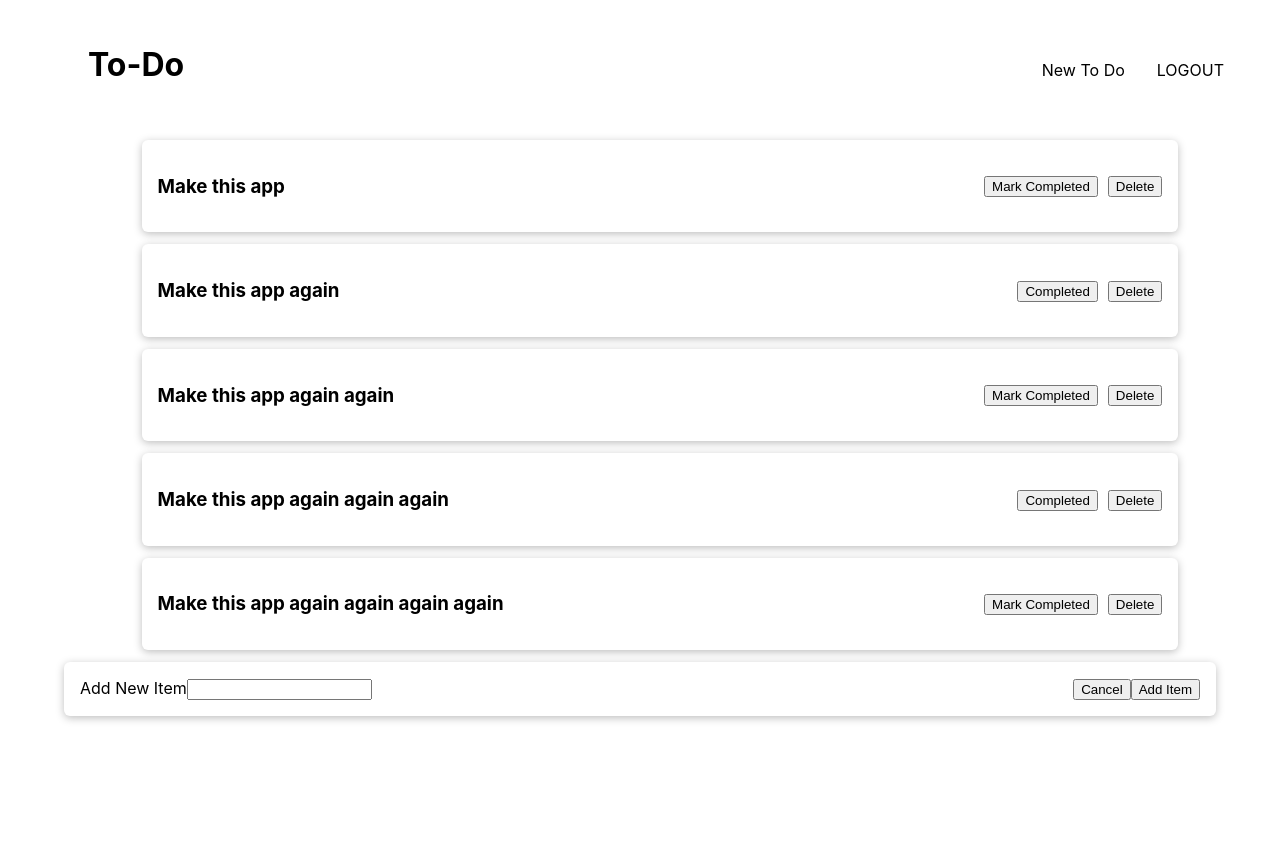
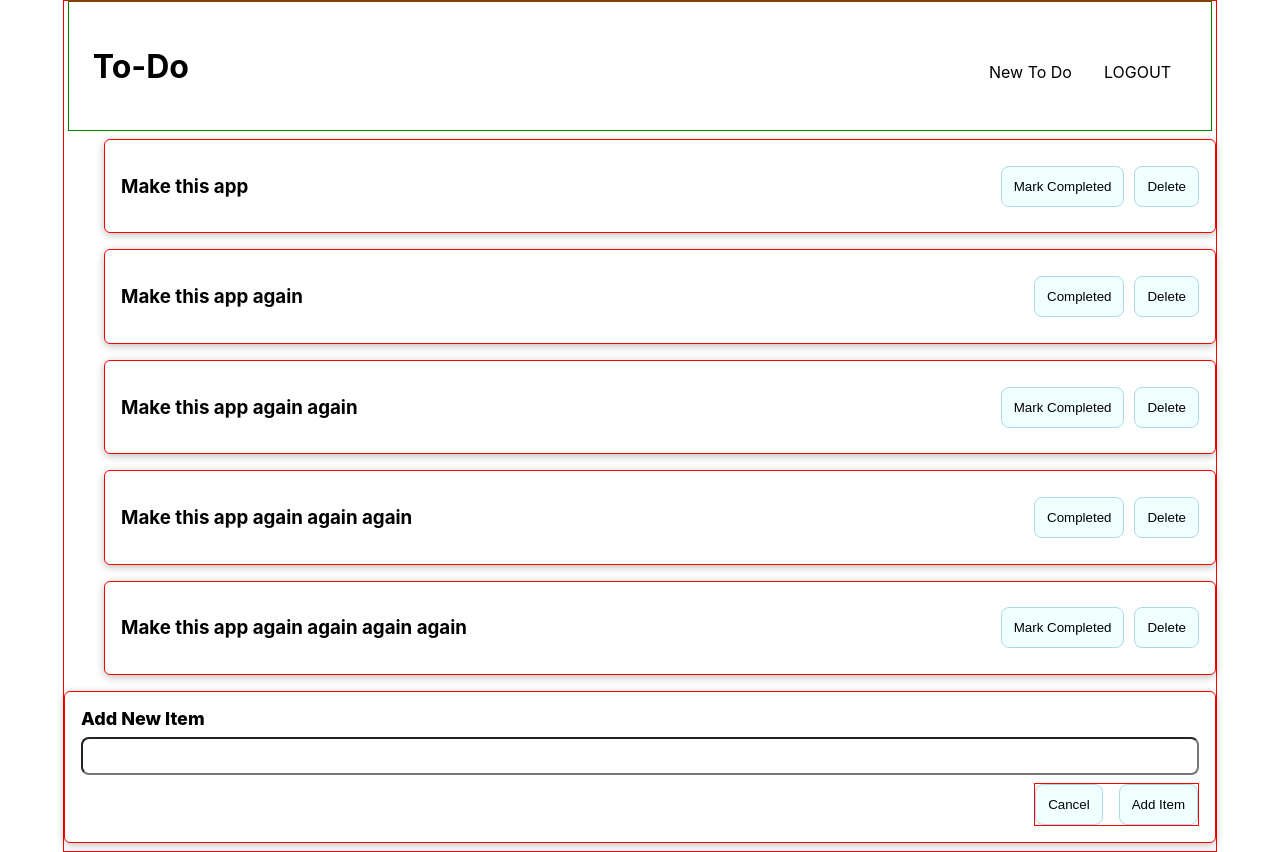
Before and after one commit to Jordan-McGhee/to-do-react, a React (Create React App) app: page / in a window 1280 px wide. Both pictures are taken after a click on the button "Add New Item". Before the commit the page ends 800 px from the top, so only its background shows below. Built offline with nearby package versions, Linux system fonts and the light colour scheme.

Commit message:
Added styling to buttons and form. Need to mess around with overall styling and add a few more functions to get this done

```diff
--- a/src/App.css
+++ b/src/App.css
@@ -2,4 +2,19 @@
   text-align: center;
   width: 90%;
   margin: auto;
+  border: 1px solid red;
 }
+
+button {
+  padding: .75rem;
+  border: 1px solid lightblue;
+  background-color: azure;
+  border-radius: 8px;
+  cursor: pointer;
+}
+
+button:hover {
+  background-color: #6e75db;
+  border: 1px solid blue;
+  color: azure;
+}
--- a/src/components/Form/NewItemForm.css
+++ b/src/components/Form/NewItemForm.css
@@ -1,6 +1,9 @@
 .to-do-form {
     display: flex;
+    flex-direction: column;
     justify-content: space-between;
+    /* width: 90%; */
+    margin: auto;
 }
 
 .invalid input {
@@ -16,3 +19,35 @@
 .error-text {
     color: #b40e0e
 }
+
+/* .form-control {
+
+} */
+
+.form-control {
+    display: flex;
+    flex-direction: column;
+    /* border: 1px solid red; */
+    width: 100%;
+}
+
+.form-control label {
+    text-align: left;
+    font-size: large;
+    font-weight: 800;
+}
+
+.form-control input {
+    margin: .5rem 0;
+    height: 2rem;
+    border-radius: 8px;
+}
+
+.form-buttons {
+    align-self: flex-end;
+    border: 1px solid red;
+}
+
+.submit-button {
+    margin-left: 1rem;
+}
--- a/src/components/Form/NewItemForm.js
+++ b/src/components/Form/NewItemForm.js
@@ -58,12 +58,12 @@ const NewItemForm = (props) => {
                         value = { newItem }
                     />
 
-                    { hasError && <p className="error-text">Please enter a valid To-Do item.</p>}
+                    { hasError && <p className="error-text">Please enter a valid To-Do item.</p> }
                 </div>
 
                 <div className="form-buttons">
                     <button type="button" onClick={ props.onCancel }>Cancel</button>
-                    <button type="submit">Add Item</button>
+                    <button type="submit" className="submit-button">Add Item</button>
                 </div>
             </form>
         </Card>
--- a/src/components/Layout/MainHeader.css
+++ b/src/components/Layout/MainHeader.css
@@ -1,10 +1,12 @@
 .nav-header {
     display: flex;
     justify-content: space-between;
-    width: 100%;
+    width: 95%;
+    margin: auto;
     height: 5rem;
     padding: 1.5rem;
     align-items: baseline;
+    border: 1px solid green;
 }
 
 .nav-header ul {
--- a/src/components/To-Do/ToDoList.css
+++ b/src/components/To-Do/ToDoList.css
@@ -1,6 +1,8 @@
 .to-do-list {
     margin: auto;
-    width: 90%;
+    /* border: 1px solid red; */
+    display: flex;
+    flex-direction: column;
 }
 
 ul {
--- a/src/components/UI/Card.css
+++ b/src/components/UI/Card.css
@@ -1,8 +1,9 @@
 .card {
-    margin: .75rem 0;
+    margin: .5rem auto;
     box-shadow: 0 2px 8px rgba(0, 0, 0, 0.26);
     border-radius: 6px;
     padding: 1rem;
     overflow: hidden;
     background: white;
+    border: 1px solid red;
 }
```
Also changed, not shown: src/App.js (line endings or trailing spaces).
